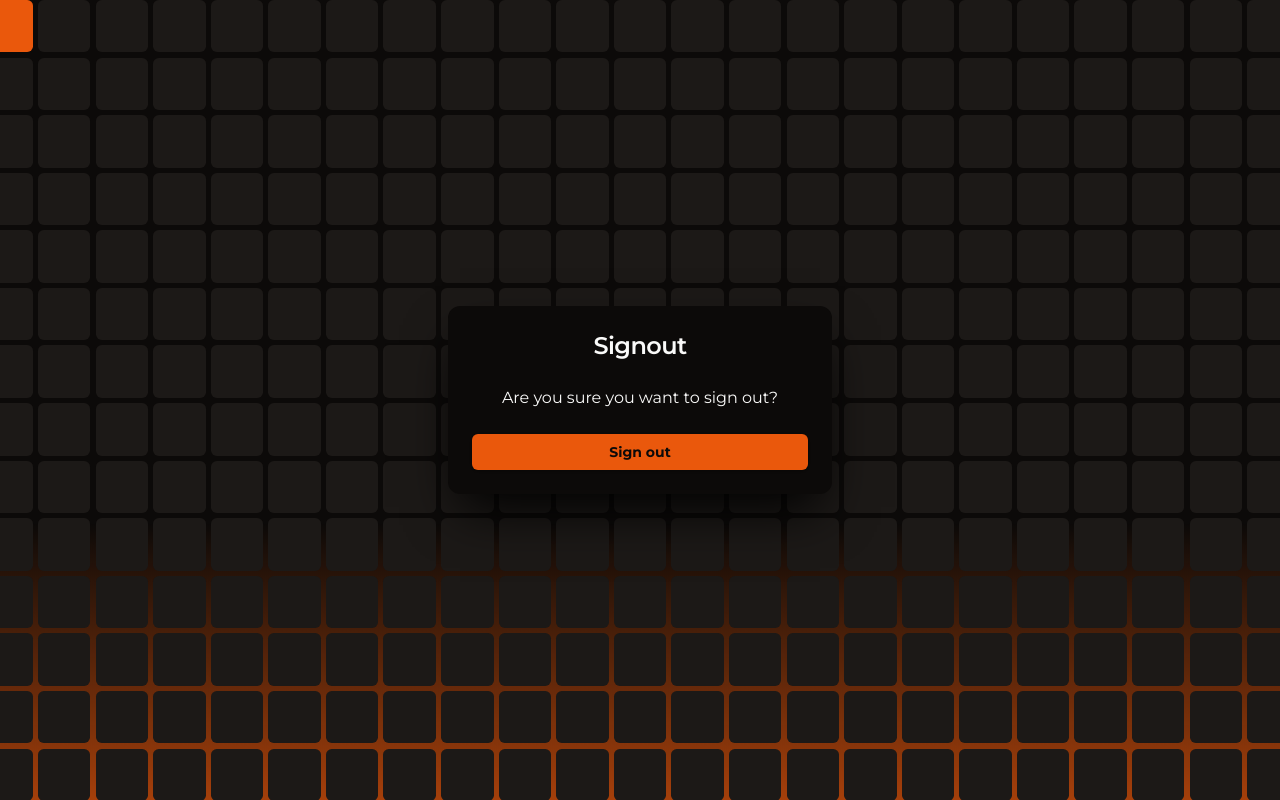
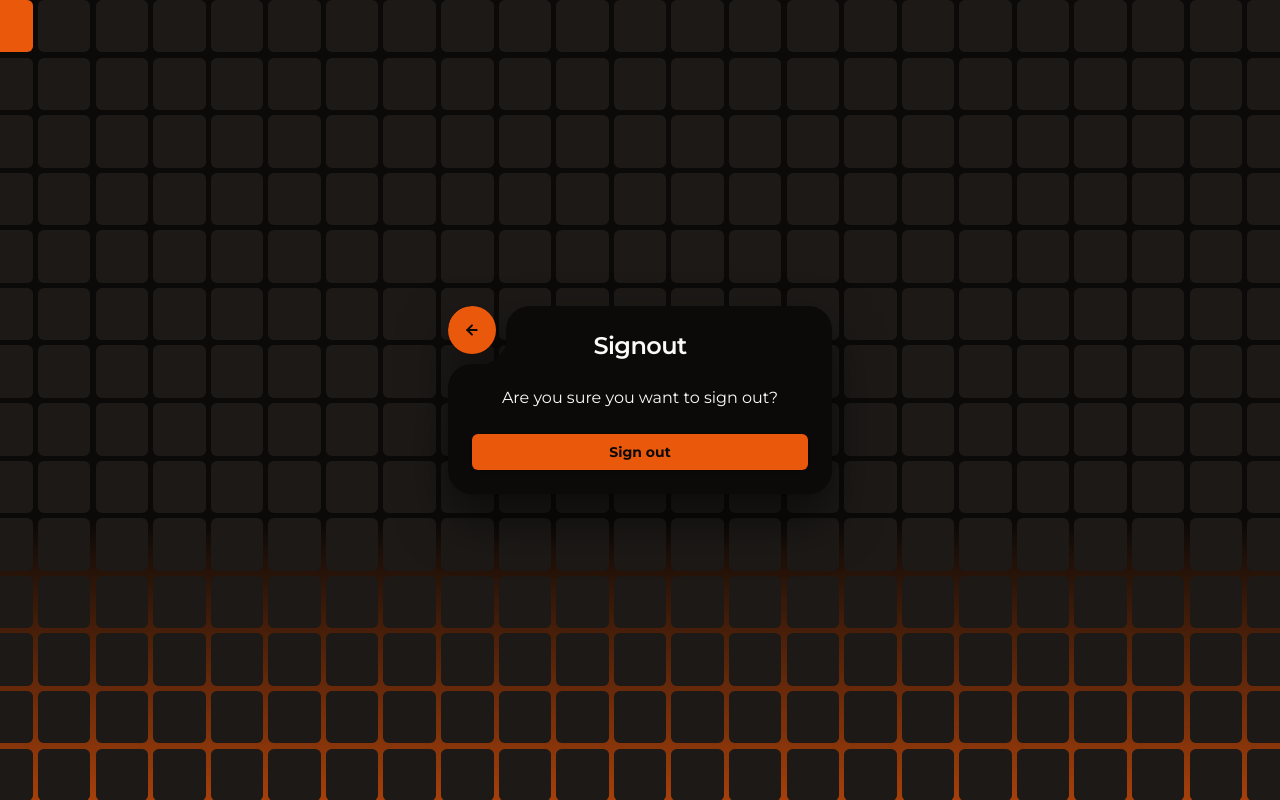
Before and after one commit to Moscart/cinematch, a Next.js app: page /auth/logout in a window 1280 px wide. Built offline with nearby package versions, Linux system fonts and the light colour scheme; no server answers.

Commit message:
🐞 fix: Removed columns.tsx, page.tsx, and search.tsx files from admin directory, and updated page.tsx and logout/page.tsx files with new code.

```diff
--- a/app/(admin)/admin/columns.tsx
+++ b/app/(admin)/admin/dashboard/columns.tsx
@@ -22,12 +22,13 @@ import {
   AlertDialogTitle,
   AlertDialogTrigger,
 } from "@/components/ui/alert-dialog";
-import { DataTableColumnHeader } from "../data-table/data-table-column-header";
 import { IMovie } from "@/lib/type";
 import Link from "next/link";
 import { api } from "@/lib/utils";
 import { Dispatch, SetStateAction } from "react";
 import { toast } from "sonner";
+import { DataTableColumnHeader } from "../../data-table/data-table-column-header";
+import TextTruncate from "./read-more";
 
 export function customColumns(
   render: number,
@@ -46,6 +47,10 @@ export function customColumns(
       meta: "Ringkasan",
       header: ({ column }) => {
         return <DataTableColumnHeader column={column} title="Ringkasan" />;
+      },
+      cell: ({ row }) => {
+        const data = row.original;
+        return <div>{TextTruncate({ text: data.overview as string })}</div>;
       },
     },
     {
--- /dev/null
+++ b/app/(admin)/admin/dashboard/dashboard.tsx
@@ -0,0 +1,42 @@
+"use client";
+
+import { customColumns } from "./columns";
+import { IMovie } from "@/lib/type";
+import { api } from "@/lib/utils";
+import { useEffect, useState } from "react";
+import { DataTable } from "../../data-table/data-table";
+import { Card } from "@/components/ui/card";
+
+export default function Dashboard() {
+  const [data, setData] = useState<IMovie[]>([]);
+  const [render, setRender] = useState<number>(0);
+  const [isLoading, setIsLoading] = useState<boolean>(true);
+
+  const getMovie = async () => {
+    setIsLoading(true);
+    const { data: movie }: { data: IMovie[] } = await api.fetch(`/api/movie/`);
+    setData(movie);
+    setIsLoading(false);
+  };
+
+  useEffect(() => {
+    getMovie();
+  }, [render]);
+
+  const { columns } = customColumns(render, setRender);
+
+  return (
+    <Card className="p-5">
+      <DataTable
+        isLoading={isLoading}
+        columns={columns}
+        data={data}
+        filterColumns={[
+          { placeholder: "Judul", column: "original_title" },
+          { placeholder: "Ringkasan", column: "overview" },
+          { placeholder: "Genre", column: "genre" },
+        ]}
+      />
+    </Card>
+  );
+}
--- a/app/(admin)/admin/page.tsx
+++ b/app/(admin)/admin/page.tsx
@@ -2,50 +2,32 @@
 
 import { Button } from "@/components/ui/button";
 import Link from "next/link";
-import { DataTable } from "../data-table/data-table";
-import { customColumns } from "./columns";
-import { IMovie } from "@/lib/type";
-import { api } from "@/lib/utils";
-import { useEffect, useState } from "react";
+import { Tabs, TabsContent, TabsList, TabsTrigger } from "@/components/ui/tabs";
+import Dashboard from "./dashboard/dashboard";
+import Tambah from "./tambah/tambah";
 
 export default function AdminPage() {
-  const [data, setData] = useState<IMovie[]>([]);
-  const [render, setRender] = useState<number>(0);
-  const [isLoading, setIsLoading] = useState<boolean>(true);
-
-  const getMovie = async () => {
-    setIsLoading(true);
-    const { data: movie }: { data: IMovie[] } = await api.fetch(`/api/movie/`);
-    setData(movie);
-    setIsLoading(false);
-  };
-
-  useEffect(() => {
-    getMovie();
-  }, [render]);
-
-  const { columns } = customColumns(render, setRender);
-
   return (
-    <main className="min-h-screen p-24">
-      <div className="max-w-screen-xl mx-auto">
-        page
-        <Button asChild>
-          <Link href={"/auth/logout"}>Logout</Link>
-        </Button>
-      </div>
-      <div className="my-12">
-        <DataTable
-          isLoading={isLoading}
-          columns={columns}
-          data={data}
-          filterColumns={[
-            { placeholder: "Judul", column: "original_title" },
-            { placeholder: "Ringkasan", column: "overview" },
-            { placeholder: "Genre", column: "genre" },
-          ]}
-        />
-      </div>
+    <main className="min-h-screen p-24 relative">
+      <Button className="absolute right-24" variant={"outline"} asChild>
+        <Link href={"/auth/logout"}>Logout</Link>
+      </Button>
+      <Tabs defaultValue="dashboard">
+        <TabsList>
+          <TabsTrigger className="" value="dashboard">
+            Dashboard
+          </TabsTrigger>
+          <TabsTrigger className="" value="tambah">
+            Tambah
+          </TabsTrigger>
+        </TabsList>
+        <TabsContent value="dashboard" className="mt-5">
+          <Dashboard />
+        </TabsContent>
+        <TabsContent value="tambah" className="mt-5">
+          <Tambah />
+        </TabsContent>
+      </Tabs>
     </main>
   );
 }
--- a/app/(admin)/admin/tambah/page.tsx
+++ /dev/null
@@ -1,20 +0,0 @@
-import React from "react";
-import { Tabs, TabsContent, TabsList, TabsTrigger } from "@/components/ui/tabs";
-import SearchAdd from "./search";
-
-export default function TambahPage() {
-  return (
-    <main className="min-h-screen p-24">
-      <Tabs defaultValue="account">
-        <TabsList>
-          <TabsTrigger value="account">Account</TabsTrigger>
-          <TabsTrigger value="password">Password</TabsTrigger>
-        </TabsList>
-        <TabsContent value="account" className="mt-5">
-          <SearchAdd />
-        </TabsContent>
-        <TabsContent value="password">Change your password here.</TabsContent>
-      </Tabs>
-    </main>
-  );
-}
--- a/app/(admin)/admin/tambah/search.tsx
+++ b/app/(admin)/admin/tambah/tambah.tsx
@@ -11,7 +11,7 @@ import { customColumns } from "./columns";
 import { toast } from "sonner";
 import { Card } from "@/components/ui/card";
 
-export default function SearchAdd() {
+export default function Tambah() {
   const [data, setData] = useState<IMovie[]>([]);
   const [isLoading, setIsLoading] = useState<boolean>(false);
 
--- a/app/(admin)/auth/logout/page.tsx
+++ b/app/(admin)/auth/logout/page.tsx
@@ -9,6 +9,8 @@ import {
   CardTitle,
 } from "@/components/ui/card";
 import { handleSignOut } from "@/lib/serverUtils";
+import { ArrowLeft } from "lucide-react";
+import Link from "next/link";
 
 const LogoutButton = () => {
   return (
@@ -38,7 +40,34 @@ export default function Logout() {
         ))}
       </div>
       <div className="absolute top-0 bg-gradient-to-b from-transparent via-primary to-transparent w-full h-full -z-20 test"></div>
-      <Card className="w-full max-w-sm z-10 border-none shadow-2xl shadow-black">
+      <Card className="w-full max-w-sm z-10 border-none rounded-3xl drop-shadow-[0_25px_25px_rgba(0,0,0,0.5)] relative overflow-hidden bg-transparent">
+        <Button
+          className="rounded-full h-12 w-12 absolute font-bold text-background"
+          asChild
+        >
+          <Link href={"/admin"}>
+            <ArrowLeft className="h-8 w-8" strokeWidth={3} />
+          </Link>
+        </Button>
+        <div
+          className="-z-10 w-full bg-background absolute bottom-0 rounded-tl-3xl"
+          style={{
+            height: "calc(100% - 58px)",
+          }}
+        ></div>
+        <div
+          className="-z-10 h-full bg-background absolute right-0 rounded-tl-3xl"
+          style={{
+            width: "calc(100% - 58px)",
+          }}
+        ></div>
+        <div
+          className="-z-10 w-[29px] h-[29px] absolute top-[29.5px] left-[29.5px]"
+          style={{
+            background:
+              "radial-gradient(circle at top left, transparent 29px, hsl(var(--background)) 0)",
+          }}
+        ></div>
         <CardHeader>
           <CardTitle className="text-2xl text-center">Signout</CardTitle>
         </CardHeader>
```
